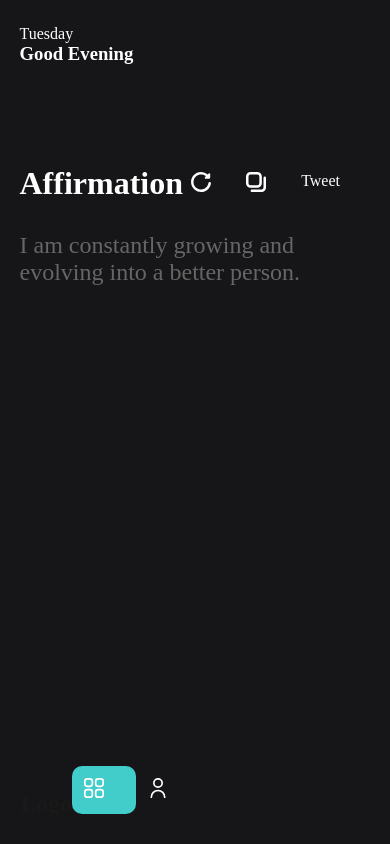
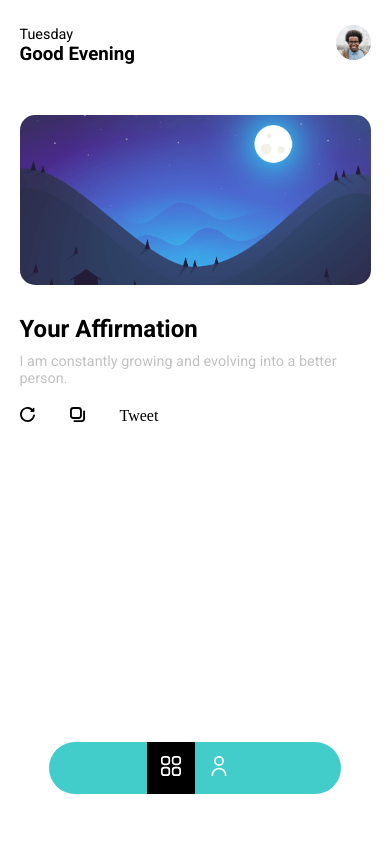
Before and after one commit to emmanuelojiji/quotes, a React (Create React App) app: page / in a window 390 px wide. Built offline with nearby package versions, Linux system fonts and the light colour scheme.

Commit message:
Layout Change

```diff
--- a/public/index.html
+++ b/public/index.html
@@ -12,7 +12,7 @@
     <title>React App</title>
     <link rel="preconnect" href="https://fonts.googleapis.com">
 <link rel="preconnect" href="https://fonts.gstatic.com" crossorigin>
-<link href="https://fonts.googleapis.com/css2?family=Roboto&display=swap" rel="stylesheet">
+<link href="https://fonts.googleapis.com/css2?family=Roboto:wght@400;700&display=swap" rel="stylesheet">
 <link rel="stylesheet" href="https://use.fontawesome.com/releases/v5.15.4/css/all.css" integrity="sha384-DyZ88mC6Up2uqS4h/KRgHuoeGwBcD4Ng9SiP4dIRy0EXTlnuz47vAwmeGwVChigm" crossorigin="anonymous">
   </head>
   <body>
--- a/src/App.js
+++ b/src/App.js
@@ -1,4 +1,4 @@
-import "./App.css";
+import "./App.scss";
 import Home from "./components/Home";
 import SignUp from "./components/SignUp";
 import Header from "./components/Header";
--- a/src/App.css
+++ b/src/App.scss
@@ -6,12 +6,17 @@
   height: 100%;
   width: 100%;
   display: flex;
-  background: #161618;
+  background: white;
 }
 
 main {
   height: 100%;
   width: 100%;
+
+  @media only screen and (max-width: 768px) {
+    padding-left:5%;
+    padding-right:5%;
+  }
 }
 
 a{
--- a/src/components/Header.js
+++ b/src/components/Header.js
@@ -22,9 +22,13 @@ const Header = () => {
 
 
   return (
-    <header className="page-container">
+    <header>
+      <div>
       <span className="day">{day}</span>
       <h3 className="greeting">{greeting}</h3>
+      </div>
+
+      <div className="profile"></div>
     </header>
   );
 };
--- a/src/components/Header.scss
+++ b/src/components/Header.scss
@@ -1,22 +1,36 @@
 header {
   max-width: 100%;
   display: flex;
+  justify-content: space-between;
   margin-left: 200px;
   padding-top: 25px;
   padding-bottom: 25px;
   padding-left: 50px;
-    flex-direction: column;
+
 
   @media only screen and (max-width: 768px) {
     margin-left: 0;
-      padding-left: 5%;
+    padding-left: 0;
   }
 }
 
-  .day{
-    color: white;
+.day {
+  color: black;
+  font-family: 'Roboto';
+  font-size: 0.9em;
 }
 
-  .greeting{
-    color:white;
+.greeting {
+  color: black;
+  font-family: 'Roboto';
 }
+
+.profile{
+  height: 35px;
+  width: 35px;
+  background: lightgray;
+  background-image: url("../profile-image.jpg");
+  background-size: cover;
+  background-position: center;
+  border-radius: 100%;
+}
--- a/src/components/Home.js
+++ b/src/components/Home.js
@@ -4,7 +4,7 @@ import "./Home.scss"
 const Home = () => {
   return (
     <section className="Home">
-
+    <div className="landscape"></div>
         <Quote />
 
     </section>
--- a/src/components/Home.scss
+++ b/src/components/Home.scss
@@ -1,4 +1,4 @@
-.Home{
+.Home {
   margin-top: 75px;
   margin-left: 200px;
   padding-left: 50px;
@@ -8,7 +8,22 @@
 
   @media only screen and (max-width: 768px) {
     margin-left: 0;
-        padding-left: 5%;
+    margin-top: 25px;
+    padding: 0;
   }
 
+  .landscape {
+    display: none;
+
+    @media only screen and (max-width: 768px) {
+      display: block;
+      height: 170px;
+      width: 100%;
+      background-image: url("../landscape-night.gif");
+      background-size: cover;
+      background-position: center;
+      border-radius: 15px;
+      margin-bottom: 30px;
     }
+  }
+}
--- a/src/components/Menu.js
+++ b/src/components/Menu.js
@@ -4,8 +4,8 @@ import { useState, useEffect } from "react";
 import logo from "../logo.svg";
 const Menu = (props) => {
   return (
+    <div className="Menu-container">
       <div className="Menu">
-      <h2 className="logo">Logo</h2>
         <a
           class="menu-option active"
           onClick={() => {
@@ -80,6 +80,7 @@ const Menu = (props) => {
           <span className="menu-option-text">Account</span>
         </a>
       </div>
+    </div>
   );
 };
 
--- a/src/components/Menu.scss
+++ b/src/components/Menu.scss
@@ -1,8 +1,18 @@
-.Menu {
+.Menu-container {
   height: 100vh;
   width: 220px;
   position: fixed;
   left: 0;
+  @media only screen and (max-width: 768px) {
+    width: 100%;
+    display: flex;
+    justify-content: center;
+    align-items: center;
+    bottom: 50px;
+    height: auto;
+  }
+}
+.Menu {
   color: white;
   display: flex;
   flex-direction: column;
@@ -10,26 +20,36 @@
   padding-right: 20px;
 
   @media only screen and (max-width: 768px) {
-   height: auto;
-   bottom:0;
-   width: 100%;
-   flex-direction: row;
+    height: auto;
+    flex-direction: row;
+    justify-content: center;
+    width: 75%;
+    background: #42cdca;
+    padding: 0;
+    border-radius: 50px;
   }
 
   .menu-option {
     cursor: pointer;
-    padding: 12px;
+    padding: 14px;
     margin-bottom: 30px;
     border-radius: 10px;
     display: flex;
     align-items: center;
 
-
+    @media only screen and (max-width: 768px) {
+      margin-bottom: 0;
+      border-radius: 0;
+    }
 
     .menu-svg {
       width: 100%;
       max-width: 20px;
       margin-right: 20px;
+
+      @media only screen and (max-width: 768px) {
+        margin: 0;
+      }
     }
 
     i {
@@ -38,12 +58,16 @@
 
     &.active {
       background: #42cdca;
+
+      @media only screen and (max-width: 768px) {
+        background: black;
+      }
     }
 
-    .menu-option-text{
-        @media only screen and (max-width: 768px) {
-            display: none;
-           }
+    .menu-option-text {
+      @media only screen and (max-width: 768px) {
+        display: none;
+      }
     }
   }
 
--- a/src/components/Quote.js
+++ b/src/components/Quote.js
@@ -18,8 +18,11 @@ const Quote = () => {
     <>
       <div class="quote-container">
         <div className="quote-header">
-          <h2 className="affirmation">Affirmation</h2>
-          <div className="quote-header-right">
+          <h2 className="affirmation">Your Affirmation</h2>
+        </div>
+        <span className="quote">{currentQuote}</span>
+
+        <div className="quote-icon-container">
           <div>
             <svg
               version="1.1"
@@ -55,12 +58,11 @@ const Quote = () => {
           <a
             href={`https://twitter.com/intent/tweet?text=${currentQuote}`}
             target="_blank"
+            className="tweet"
           >
             Tweet
           </a>
         </div>
-        </div>
-        <span className="quote">{currentQuote}</span>
       </div>
     </>
   );
--- a/src/components/Quote.scss
+++ b/src/components/Quote.scss
@@ -2,35 +2,34 @@
   width: 100%;
   max-width: 800px;
 
-  .quote-header {
-    color: white;
-    display: flex;
-    justify-content: space-between;
-    align-items: center;
-    margin-bottom: 30px;
-
-    .quote-header-right {
-      display: flex;
-    }
+  .affirmation {
+    color: black;
+    font-size: 1.5em;
+    font-family: "Roboto";
   }
 
   .quote {
-    font-size: 1.5em;
-    color: #666666;
+    font-size: 0.9em;
+    color: #c2c2c3;
+    display: inline-block;
+    margin-top: 10px;
+    margin-bottom: 20px;
+    font-family: "Roboto";
   }
 
-  .affirmation {
-    color: white;
-    font-size: 2em;
+  .quote-icon-container {
+    display: flex;
   }
 
   .quote-icon {
-    width: 20px;
+    width: 15px;
     margin-right: 35px;
     cursor: pointer;
+    fill: black;
   }
 
   .refresh {
+    transition: ease 0.5s;
     &.spin {
       animation: spin 0.5s linear;
     }
@@ -38,10 +37,16 @@
     @keyframes spin {
       from {
         transform: rotate(0);
+        fill: white;
       }
       to {
         transform: rotate(360deg);
+        fill: #42cdca;
       }
     }
   }
+
+  .tweet {
+    color: black;
+  }
 }
```
Also changed, not shown: src/landscape-night.gif (added), src/profile-image.jpg (added). Lines whose indentation alone changed are shown as unchanged.
